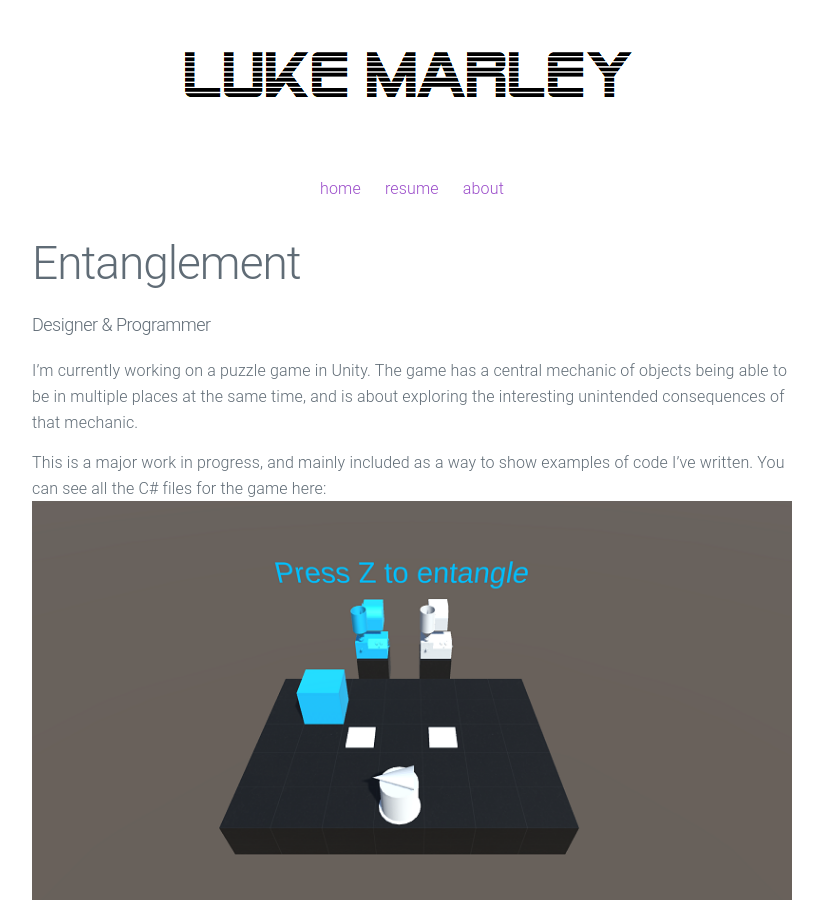
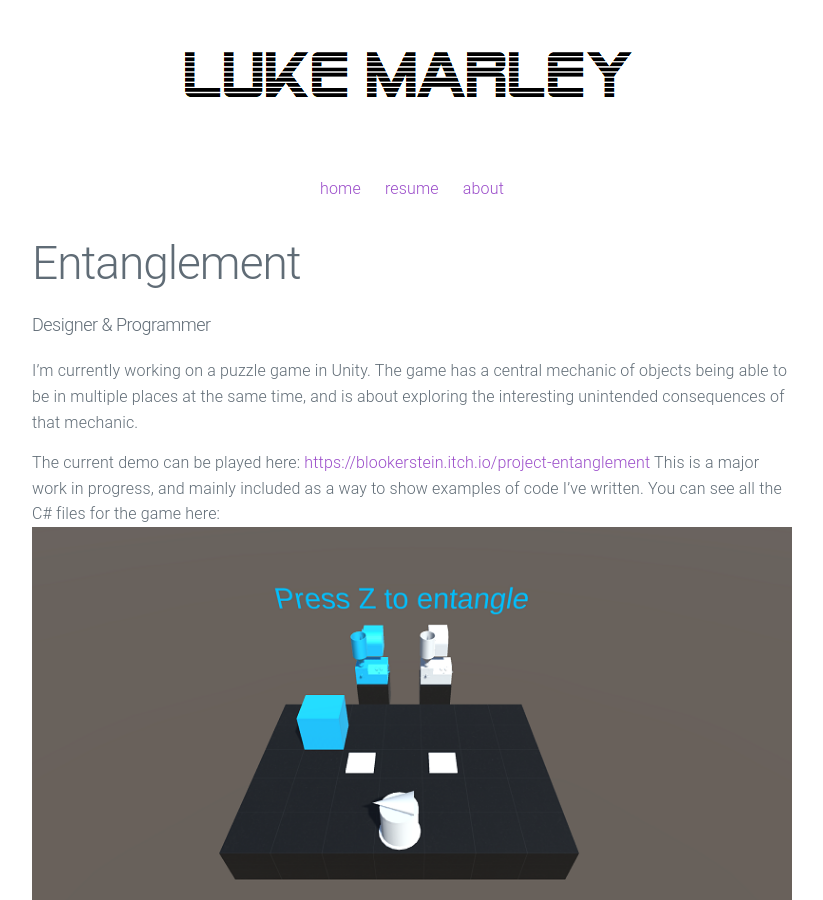
Before and after one commit to thelukemarley/thelukemarley.github.io, a Jekyll site: the page built from _posts/2022-10-07-newer-game.md, in a window 1280 px wide and 900 px high. Shown: the whole window, without its empty margins (228-1051 px from the left). Built offline with Jekyll 4.4.1, drawn with Linux system fonts in a browser that asks for light colours.

Commit message:
Update 2022-10-07-newer-game.md

```diff
--- a/_posts/2022-10-07-newer-game.md
+++ b/_posts/2022-10-07-newer-game.md
@@ -7,6 +7,7 @@ preview: /assets/postpreview.png
 ---
 I'm currently working on a puzzle game in Unity. The game has a central mechanic of objects being able to be in multiple places at the same time, and is about exploring the interesting unintended consequences of that mechanic.
 
+The current demo can be played here: [https://blookerstein.itch.io/project-entanglement](https://blookerstein.itch.io/project-entanglement)
 This is a major work in progress, and mainly included as a way to show examples of code I've written. You can see all the C# files for the game here:
 ![Picture 1](/assets/ent 1.png)
 ![Picture 2](/assets/ent 2.png)
```
